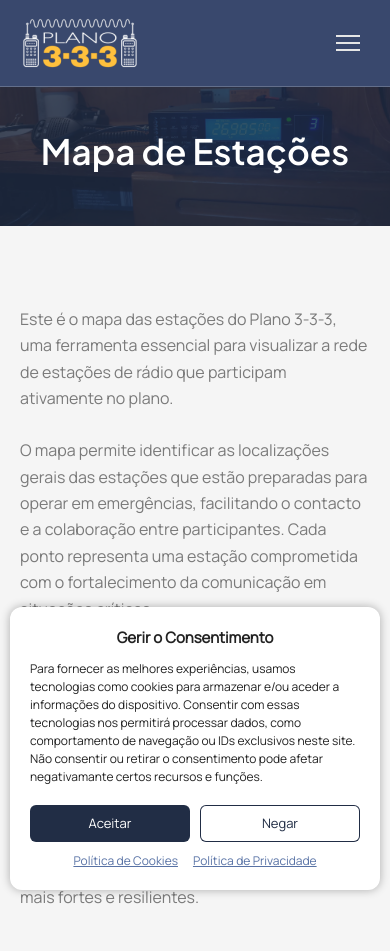
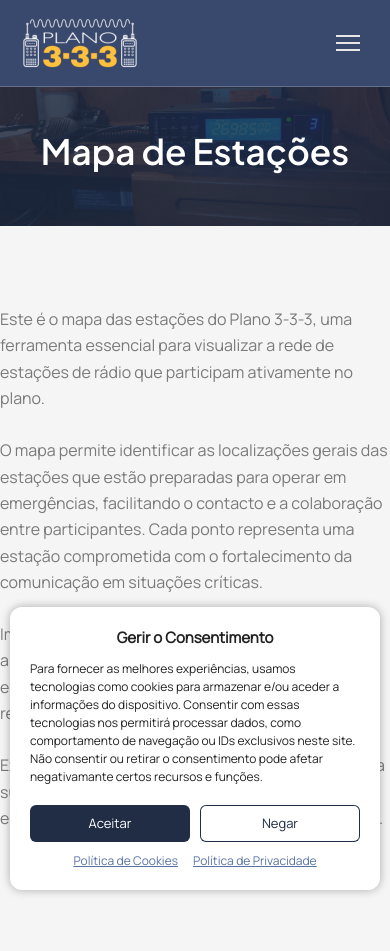
Before and after one commit to Plano333/web333, a Jekyll site: the page built from mapa.md, in a window 390 px wide. Shown: the top 951 px of the page. Built offline with Jekyll 4.4.1, drawn with Linux system fonts in a browser that asks for light colours; some web fonts are replaced; grey boxes are pictures that could not be loaded.

Commit message:
Intro text on Mapa, FAQ and Biblioteca matches the original width on phones
On phones the original sets these intro blocks full width (Mapa) or with a
10px inset (FAQ, Biblioteca), not the usual 20px; the text now wraps the same.

```diff
--- a/assets/css/main.css
+++ b/assets/css/main.css
@@ -361,6 +361,7 @@ iframe.video::after { display: none; }
   .cookie dt { grid-row: auto; }
   .cookie + .cookie dt { position: static; width: auto; height: auto; overflow: visible; clip: auto; }
   .section[style*="--pt-sm"] { padding-top: var(--pt-sm); }
+  .section[style*="--px-sm"] { padding-left: var(--px-sm); padding-right: var(--px-sm); }
   .section[style*="--mb-sm"] { margin-bottom: var(--mb-sm); }
   .section[style*="--mt-sm"] { margin-top: var(--mt-sm); }
   .section[style*="--pb-sm"] { padding-bottom: var(--pb-sm); }
--- a/mapa.md
+++ b/mapa.md
@@ -9,7 +9,7 @@ image: "/assets/images/cropped-favico-1.png"
 permalink: "/mapa/"
 ---
 
-<section class="section pt-8 pb-3" markdown="1">
+<section class="section pt-8 pb-3" style="--px-sm: 0px" markdown="1">
 
 Este é o mapa das estações do Plano 3-3-3, uma ferramenta essencial para visualizar a rede de estações de rádio que participam ativamente no plano.
 
```
Also changed, not shown: biblioteca.md (+1 -1 lines), faq.md (+1 -1 lines).
